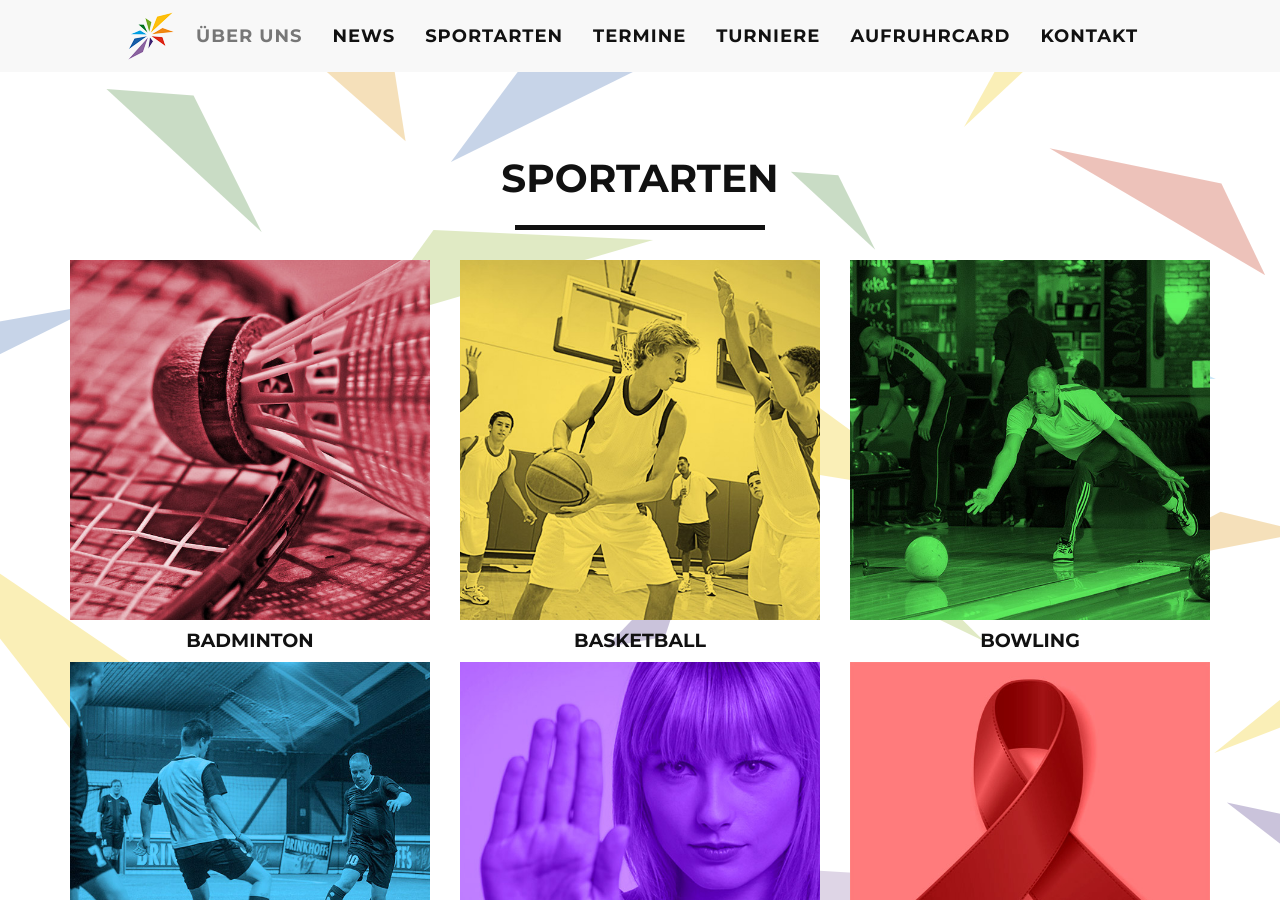
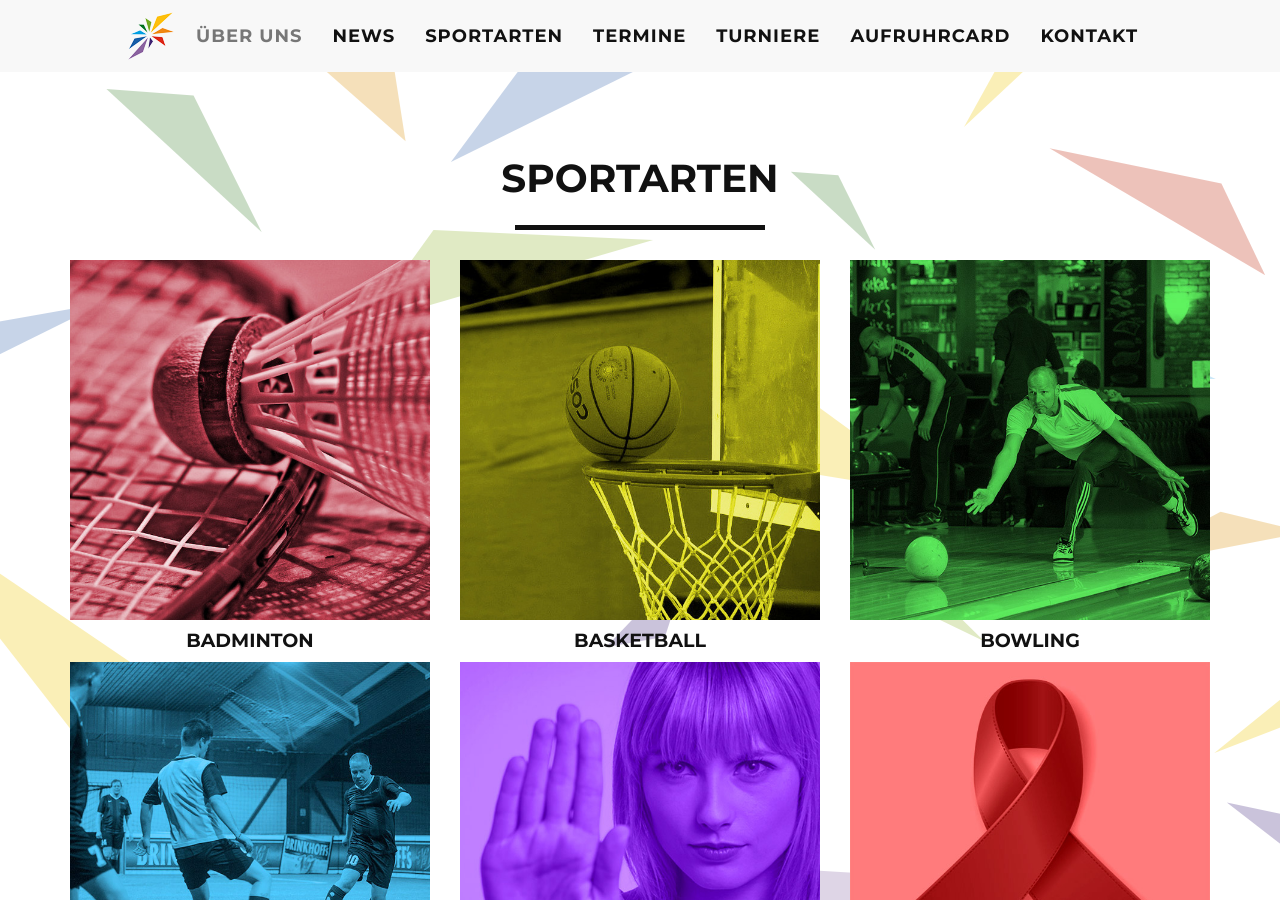
Before and after one commit to scarweb/scarweb.github.io, a Jekyll site: the page built from index.html, in a window 1280 px wide and 900 px high, scrolled down 1743 px. Built offline with Jekyll 4.4.1, drawn with Linux system fonts in a browser that asks for light colours.

Commit message:
Update 2016-02-09-basketball-2.markdown

```diff
--- a/_posts/2016-02-09-basketball-2.markdown
+++ b/_posts/2016-02-09-basketball-2.markdown
@@ -2,8 +2,8 @@
 layout: default
 modal-id: 2
 date: 2016-02-09
-img: Basketball_600x600_gelb.jpg
-contentimg: Basketball_720x600.jpg
+img: basketball592farbe.jpg
+contentimg: basketball710x592.jpg
 sportart: Basketball
 description: Basketball microsite
 
```
